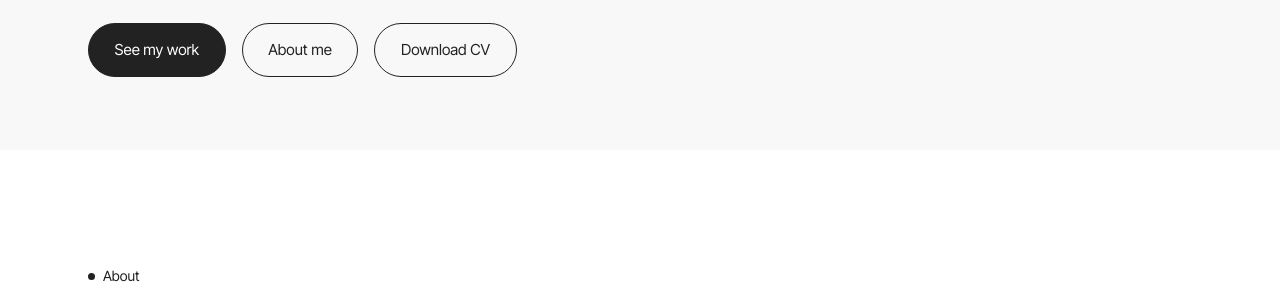
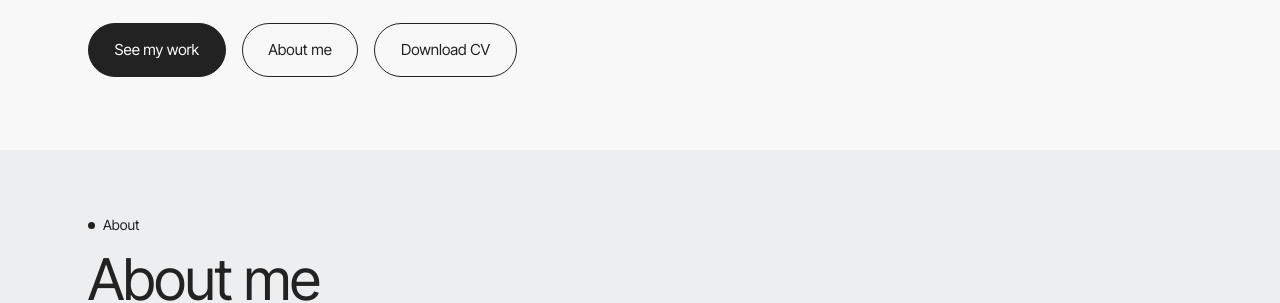
Before and after one commit to Neilvj/neilvj.github.io, a plain HTML site: page index.html in a window 1280 px wide. Shown: the part 498-801 px from the top of the page. Drawn offline with Linux system fonts and the light colour scheme.

Commit message:
Add files via upload
Logo and background card color update.

```diff
--- a/css/style.css
+++ b/css/style.css
@@ -20,7 +20,12 @@ p { margin: 0; color: var(--color-text-soft); }
 .container { width: 100%; max-width: var(--page-width); margin: 0 auto; padding: 0 var(--page-padding); }
 .section { padding: var(--section-space) 0; }
 .section--soft { background: var(--color-bg-soft); }
-.section-head { display: flex; flex-direction: column; gap: .75rem; margin-bottom: 3rem; max-width: 40rem; }
+#about    { background: var(--bg-about); }
+#school   { background: var(--bg-school); }
+#personal { background: var(--bg-personal); }
+#contact  { background: var(--bg-contact); }
+.site-footer { background: var(--bg-footer); }
+.section-head { display: flex; flex-direction: column; gap: .75rem; margin-bottom: 2rem; max-width: 40rem; }
 .section-head h2 { font-size: var(--size-h2); }
 .eyebrow {
   display: inline-flex; align-items: center; gap: .5rem;
--- a/css/theme.css
+++ b/css/theme.css
@@ -7,13 +7,22 @@
 
   /* ---------- 1. COLORS ---------- */
   --color-text:        #222222;   /* main text and headings            */
-  --color-text-soft:   #555555;   /* paragraphs, small grey text (was #7B7B7B, now WCAG AAA) */
+  --color-text-soft:   #404040;   /* paragraphs, small grey text. WCAG AAA (7:1+) on every section grey below */
   --color-bg:          #FFFFFF;   /* page background                   */
   --color-bg-soft:     #F8F8F8;   /* alternate sections, cards         */
   --color-dark:        #222222;   /* dark band, buttons                */
   --color-on-dark:     #FFFFFF;   /* text on dark band / buttons       */
-  --color-line:        #E6E6E6;   /* thin divider lines                */
-  --color-tag-bg:      #EFEFEF;   /* small tag pills                   */
+  --color-line:        rgba(0,0,0,.13); /* thin divider lines (see-through so they work on every grey) */
+  --color-tag-bg:      rgba(255,255,255,.75); /* small tag pills             */
+
+  /* Background grey of each section (light pastel greys, each one different).
+     The top splash (hero) keeps --color-bg-soft. If you change a grey to a darker one,
+     re-check the text contrast on color.review. */
+  --bg-about:          #EDEEF0;
+  --bg-school:         #E2E4E7;
+  --bg-personal:       #EDEBE8;
+  --bg-contact:        #DCDFE2;
+  --bg-footer:         var(--bg-contact); /* footer matches the Contact section */
 
   /* ---------- 2. FONT ---------- */
   --font-main: 'Inter Tight', 'Helvetica Neue', Arial, sans-serif;
@@ -31,7 +40,7 @@
   /* ---------- 4. SPACING AND SHAPE ---------- */
   --page-width:      1200px;                 /* max content width       */
   --page-padding:    clamp(1.25rem, 4vw, 3rem); /* left/right edge      */
-  --section-space:   clamp(4rem, 9vw, 8rem); /* gap above/below sections */
+  --section-space:   clamp(2.5rem, 5vw, 4.5rem); /* gap above/below sections */
   --radius:          16px;                   /* card corners            */
   --radius-pill:     999px;                  /* tags and buttons        */
   --header-height:   72px;
@@ -59,7 +68,7 @@
   --card-image-ratio: 16 / 10;               /* try 4 / 3 or 1 / 1      */
 
   /* ---------- 8. DARK CALL-TO-ACTION BAND ---------- */
-  --band-padding: clamp(3rem, 8vw, 6rem);
+  --band-padding: clamp(2.5rem, 5vw, 4rem);
 
   /* ---------- 9. LOGO AND ABOUT PHOTO ---------- */
   --logo-height:          30px;              /* logo size in the header */
@@ -71,7 +80,7 @@
   --header-bg:    var(--color-dark);         /* same dark grey as the intern band */
   --header-text:  var(--color-on-dark);      /* menu text and hamburger lines     */
   --header-line:  rgba(255,255,255,.14);     /* thin lines in the bar / mobile menu */
-  --logo-filter:  invert(1);                 /* white logo on dark bar. Use "none" on a light bar */
+  --logo-filter:  none;                      /* logo.png is already white-line + yellow for the dark bar. If you ever use a black-line logo on the dark bar, set invert(1) */
 
   /* ---------- 11. PORTFOLIO IMAGES ---------- */
   --card-image-filter: grayscale(1);         /* black and white until clicked. "none" = always colour */
```
Also changed, not shown: images/favicon.png, images/logo.png.
